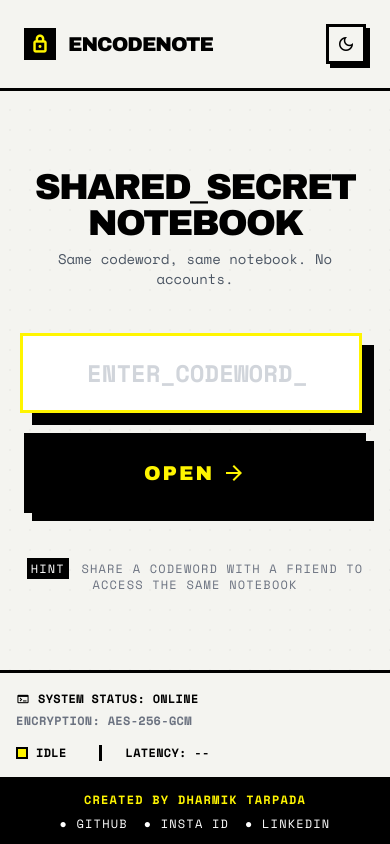
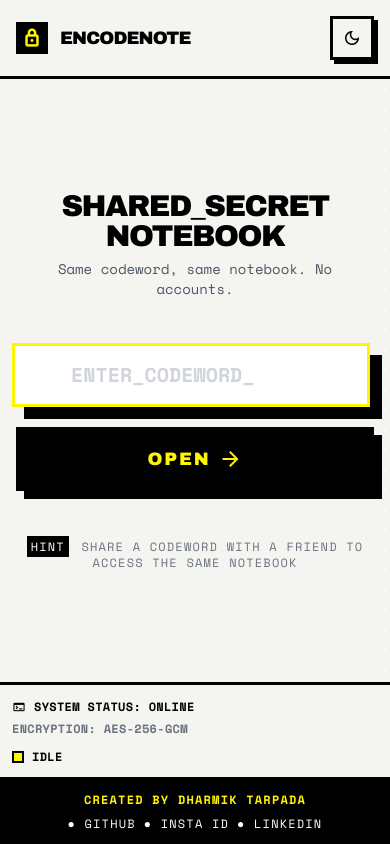
Before and after one commit to dharmik2212/EncodeNote, a website: page code.html in a window 390 px wide. Drawn offline with nearby package versions, Linux system fonts and the light colour scheme.

Commit message:
change resposiveness

```diff
--- a/code.html
+++ b/code.html
@@ -177,6 +177,21 @@
         .view-transition {
             transition: opacity 0.3s ease, transform 0.3s ease;
         }
+
+        /* Touch-friendly: eliminate 300ms tap delay */
+        button,
+        a,
+        input,
+        [contenteditable] {
+            touch-action: manipulation;
+        }
+
+        /* Prevent text selection on UI elements */
+        button,
+        .font-display {
+            -webkit-user-select: none;
+            user-select: none;
+        }
     </style>
 </head>
 
@@ -206,17 +221,18 @@
 
     <!-- Header -->
     <header
-        class="relative z-10 flex items-center justify-between px-6 py-6 md:px-12 w-full border-b-3 border-black dark:border-[#333] bg-background-light dark:bg-[#111] transition-colors duration-300">
+        class="relative z-10 flex items-center justify-between px-4 py-4 sm:px-6 sm:py-6 md:px-12 w-full border-b-3 border-black dark:border-[#333] bg-background-light dark:bg-[#111] transition-colors duration-300">
         <div class="flex items-center gap-3 cursor-pointer" onclick="lockVault()">
             <div class="w-8 h-8 bg-black dark:bg-accent flex items-center justify-center text-accent dark:text-black">
                 <span id="header-icon" class="material-symbols-outlined text-xl font-bold">lock</span>
             </div>
-            <h1 class="text-primary dark:text-white font-display text-xl tracking-tighter uppercase">ENCODENOTE</h1>
+            <h1 class="text-primary dark:text-white font-display text-lg sm:text-xl tracking-tighter uppercase">
+                ENCODENOTE</h1>
         </div>
-        <div class="flex items-center gap-4">
+        <div class="flex items-center gap-2 sm:gap-4">
             <!-- Dark/Light Toggle -->
             <button id="theme-toggle" onclick="toggleTheme()"
-                class="w-10 h-10 flex items-center justify-center border-3 border-black dark:border-[#555] bg-background-light dark:bg-[#222] hover:bg-accent dark:hover:bg-accent hover:text-black transition-all duration-150 shadow-hard-sm dark:shadow-none"
+                class="w-10 h-10 min-w-[44px] min-h-[44px] flex items-center justify-center border-3 border-black dark:border-[#555] bg-background-light dark:bg-[#222] hover:bg-accent dark:hover:bg-accent hover:text-black transition-all duration-150 shadow-hard-sm dark:shadow-none"
                 title="Toggle dark/light mode">
                 <span id="theme-icon" class="material-symbols-outlined text-xl dark:text-white">dark_mode</span>
             </button>
@@ -239,12 +255,12 @@
     <!-- AIRLOCK VIEW (entry screen)                   -->
     <!-- ============================================= -->
     <main id="airlock-view"
-        class="relative z-10 flex-grow flex flex-col items-center justify-center p-6 w-full view-transition">
+        class="relative z-10 flex-grow flex flex-col items-center justify-center p-4 sm:p-6 w-full view-transition">
         <div class="w-full max-w-4xl flex flex-col items-center gap-8">
             <!-- Hero Text -->
             <div class="text-center space-y-2 mb-4">
                 <h2
-                    class="font-display text-4xl md:text-5xl lg:text-6xl text-primary dark:text-white uppercase leading-none tracking-tighter">
+                    class="font-display text-3xl sm:text-4xl md:text-5xl lg:text-6xl text-primary dark:text-white uppercase leading-none tracking-tighter">
                     Shared_Secret<br />Notebook
                 </h2>
                 <p class="font-mono text-sm md:text-base text-gray-600 dark:text-gray-400 max-w-md mx-auto">
@@ -254,20 +270,20 @@
             <!-- Input Module -->
             <div class="w-full flex flex-col md:flex-row items-stretch justify-center gap-4 md:gap-0 group">
                 <!-- Codeword Input -->
-                <div class="relative flex-grow md:max-w-xl w-full">
+                <div class="relative flex-grow md:max-w-xl max-w-lg w-full">
                     <label class="sr-only" for="codeword">Enter Codeword</label>
                     <div class="absolute inset-y-0 left-0 pl-6 flex items-center pointer-events-none">
                         <span
-                            class="material-symbols-outlined text-3xl md:text-4xl text-black dark:text-gray-400">key</span>
+                            class="material-symbols-outlined text-2xl sm:text-3xl md:text-4xl text-black dark:text-gray-400">key</span>
                     </div>
                     <input autocomplete="off" autofocus id="codeword" name="codeword"
-                        class="neo-input w-full h-20 md:h-24 pl-16 pr-6 bg-white dark:bg-[#1a1a1a] border-3 border-black dark:border-[#555] text-2xl md:text-4xl font-mono font-bold uppercase placeholder:text-gray-300 text-primary dark:text-white shadow-hard dark:shadow-none focus:shadow-hard-hover dark:focus:shadow-none focus:outline-none focus:ring-0 focus:border-accent transition-all duration-150 transform focus:-translate-y-1 focus:-translate-x-1 dark:focus:translate-y-0 dark:focus:translate-x-0"
+                        class="neo-input w-full h-16 sm:h-20 md:h-24 pl-14 sm:pl-16 pr-4 sm:pr-6 bg-white dark:bg-[#1a1a1a] border-3 border-black dark:border-[#555] text-xl sm:text-2xl md:text-4xl font-mono font-bold uppercase placeholder:text-gray-300 text-primary dark:text-white shadow-hard dark:shadow-none focus:shadow-hard-hover dark:focus:shadow-none focus:outline-none focus:ring-0 focus:border-accent transition-all duration-150 transform focus:-translate-y-1 focus:-translate-x-1 dark:focus:translate-y-0 dark:focus:translate-x-0"
                         placeholder="ENTER_CODEWORD_" type="text" onkeydown="if(event.key==='Enter') openVault()" />
                 </div>
                 <!-- Access Button -->
                 <button id="open-btn" onclick="openVault()"
-                    class="h-20 md:h-24 px-8 md:px-12 bg-primary dark:bg-accent text-accent dark:text-black border-3 border-black dark:border-[#555] border-t-3 md:border-l-0 shadow-hard dark:shadow-none md:shadow-none hover:bg-accent hover:text-primary dark:hover:bg-white transition-colors duration-150 flex items-center justify-center relative">
-                    <span class="font-display text-xl md:text-2xl tracking-widest">OPEN</span>
+                    class="h-16 sm:h-20 md:h-24 px-6 sm:px-8 md:px-12 bg-primary dark:bg-accent text-accent dark:text-black border-3 border-black dark:border-[#555] border-t-3 md:border-l-0 shadow-hard dark:shadow-none md:shadow-none hover:bg-accent hover:text-primary dark:hover:bg-white transition-colors duration-150 flex items-center justify-center relative">
+                    <span class="font-display text-lg sm:text-xl md:text-2xl tracking-widest">OPEN</span>
                     <span
                         class="material-symbols-outlined ml-2 text-2xl group-hover:translate-x-1 transition-transform">arrow_forward</span>
                 </button>
@@ -282,13 +298,13 @@
         </div>
 
         <!-- Decorative Elements -->
-        <div class="absolute top-1/4 left-10 hidden lg:block opacity-20 dark:opacity-10">
+        <div class="absolute top-1/4 left-10 hidden xl:block opacity-20 dark:opacity-10">
             <div class="border-l-3 border-black dark:border-gray-600 h-32 pl-2 font-mono text-xs tracking-widest dark:text-gray-500"
                 style="writing-mode: vertical-rl;">
                 SECTOR_7G // UNCLASSIFIED
             </div>
         </div>
-        <div class="absolute bottom-1/4 right-10 hidden lg:block opacity-20 dark:opacity-10">
+        <div class="absolute bottom-1/4 right-10 hidden xl:block opacity-20 dark:opacity-10">
             <div
                 class="w-32 h-32 border-3 border-black dark:border-gray-600 rounded-full flex items-center justify-center animate-[spin_10s_linear_infinite] dark:text-gray-500">
                 <span class="material-symbols-outlined text-4xl">data_usage</span>
@@ -303,7 +319,7 @@
         class="relative z-10 flex-grow flex flex-col w-full hidden view-transition overflow-hidden min-h-0 dark:bg-[#111]">
         <!-- Vault Toolbar -->
         <div
-            class="flex items-center justify-between px-6 py-3 border-b-3 border-black dark:border-[#333] bg-white dark:bg-[#1a1a1a] transition-colors duration-300">
+            class="flex flex-wrap items-center justify-between px-4 sm:px-6 py-3 gap-2 border-b-3 border-black dark:border-[#333] bg-white dark:bg-[#1a1a1a] transition-colors duration-300">
             <div class="flex items-center gap-3">
                 <span class="material-symbols-outlined text-xl dark:text-gray-300">edit_note</span>
                 <span id="vault-label"
@@ -311,14 +327,14 @@
                     OPEN</span>
                 <!-- Image Upload Button -->
                 <button onclick="document.getElementById('image-upload').click()"
-                    class="flex items-center gap-1 px-3 py-1 bg-background-light dark:bg-[#222] border-3 border-black dark:border-[#555] shadow-hard-sm dark:shadow-none hover:bg-accent hover:shadow-hard dark:hover:shadow-none hover:text-black transition-all duration-150 hover:-translate-y-0.5 font-mono text-xs font-bold uppercase tracking-widest dark:text-gray-300"
+                    class="flex items-center gap-1 px-3 py-2 sm:py-1 bg-background-light dark:bg-[#222] border-3 border-black dark:border-[#555] shadow-hard-sm dark:shadow-none hover:bg-accent hover:shadow-hard dark:hover:shadow-none hover:text-black transition-all duration-150 hover:-translate-y-0.5 font-mono text-xs font-bold uppercase tracking-widest dark:text-gray-300 min-h-[44px] sm:min-h-0"
                     title="Upload Image">
                     <span class="material-symbols-outlined text-base">image</span>
                     IMG
                 </button>
                 <!-- Share Button -->
                 <button id="share-btn" onclick="shareVault()"
-                    class="flex items-center gap-1 px-3 py-1 bg-background-light dark:bg-[#222] border-3 border-black dark:border-[#555] shadow-hard-sm dark:shadow-none hover:bg-accent hover:shadow-hard dark:hover:shadow-none hover:text-black transition-all duration-150 hover:-translate-y-0.5 font-mono text-xs font-bold uppercase tracking-widest dark:text-gray-300"
+                    class="flex items-center gap-1 px-3 py-2 sm:py-1 bg-background-light dark:bg-[#222] border-3 border-black dark:border-[#555] shadow-hard-sm dark:shadow-none hover:bg-accent hover:shadow-hard dark:hover:shadow-none hover:text-black transition-all duration-150 hover:-translate-y-0.5 font-mono text-xs font-bold uppercase tracking-widest dark:text-gray-300 min-h-[44px] sm:min-h-0"
                     title="Copy share link">
                     <span class="material-symbols-outlined text-base">share</span>
                     <span id="share-btn-text">SHARE</span>
@@ -326,7 +342,7 @@
                 <input type="file" id="image-upload" accept="image/*" class="hidden" onchange="handleImageUpload(event)"
                     multiple />
             </div>
-            <div class="flex items-center gap-4">
+            <div class="flex items-center gap-2 sm:gap-4">
                 <span id="live-badge"
                     class="hidden items-center gap-1.5 px-3 py-1 bg-green-500 border-3 border-black dark:border-[#555] font-mono text-xs font-bold uppercase tracking-widest text-white">
                     <span class="w-2 h-2 rounded-full bg-white animate-pulse"></span>
@@ -342,14 +358,14 @@
         <!-- Editor -->
         <div class="flex-grow overflow-y-auto min-h-0" style="flex: 1 1 0%;">
             <div id="vault-editor" contenteditable="true"
-                class="w-full p-6 md:p-10 bg-background-light dark:bg-[#111] font-mono text-base md:text-lg leading-relaxed text-primary dark:text-gray-200 border-0 transition-colors duration-300"
+                class="w-full max-w-5xl mx-auto p-4 sm:p-6 md:p-10 bg-background-light dark:bg-[#111] font-mono text-base md:text-lg leading-relaxed text-primary dark:text-gray-200 border-0 transition-colors duration-300"
                 style="min-height: 100%; outline: none;" oninput="onEditorInput()" onpaste="handlePaste(event)"></div>
         </div>
     </main>
 
     <!-- Footer Status -->
     <footer
-        class="relative z-10 w-full border-t-3 border-black dark:border-[#333] bg-background-light dark:bg-[#111] p-4 flex flex-col md:flex-row justify-between items-start md:items-center gap-4 text-xs font-mono font-bold uppercase tracking-wide dark:text-gray-400 transition-colors duration-300">
+        class="relative z-10 w-full border-t-3 border-black dark:border-[#333] bg-background-light dark:bg-[#111] p-3 sm:p-4 flex flex-col md:flex-row justify-between items-start md:items-center gap-3 sm:gap-4 text-xs font-mono font-bold uppercase tracking-wide dark:text-gray-400 transition-colors duration-300">
         <div class="flex flex-col gap-1">
             <div class="flex items-center gap-2">
                 <span class="material-symbols-outlined text-sm">terminal</span>
@@ -359,7 +375,7 @@
                 ENCRYPTION: AES-256-GCM
             </div>
         </div>
-        <div class="flex items-center gap-6">
+        <div class="flex flex-wrap items-center gap-3 sm:gap-6">
             <div id="footer-state" class="flex items-center gap-2">
                 <span id="footer-state-dot" class="w-3 h-3 bg-accent border-2 border-black dark:border-[#555]"></span>
                 <span id="footer-state-text">IDLE</span>
@@ -369,17 +385,17 @@
                 <span>•</span>
                 <span id="word-count">0 WORDS</span>
             </div>
-            <div class="border-l-3 border-black dark:border-[#555] pl-6 ml-2">
+            <div class="hidden sm:block border-l-3 border-black dark:border-[#555] pl-4 sm:pl-6 ml-1 sm:ml-2">
                 <span id="footer-latency">LATENCY: --</span>
             </div>
         </div>
     </footer>
 
     <!-- Creator Footer -->
-    <div
-        class="relative z-10 w-full border-t-3 border-black dark:border-[#333] bg-black dark:bg-[#0a0a0a] text-white px-6 py-3 flex flex-col md:flex-row items-center justify-center gap-2 md:gap-6 text-xs font-mono tracking-widest uppercase transition-colors duration-300">
+    <div class="relative z-10 w-full border-t-3 border-black dark:border-[#333] bg-black dark:bg-[#0a0a0a] text-white px-4 sm:px-6 py-3 flex flex-col md:flex-row items-center justify-center gap-2 md:gap-6 text-xs font-mono tracking-widest uppercase transition-colors duration-300"
+        style="padding-bottom: max(0.75rem, env(safe-area-inset-bottom))">
         <span class="text-accent font-bold">Created by Dharmik Tarpada</span>
-        <div class="flex items-center gap-4">
+        <div class="flex flex-wrap items-center justify-center gap-2 sm:gap-4">
             <a href="https://github.com/dharmik2212" target="_blank" rel="noopener"
                 class="hover:text-accent transition-colors duration-150 flex items-center gap-1">
                 &#9679; GITHUB
```
Also changed, not shown: 1 other file.
